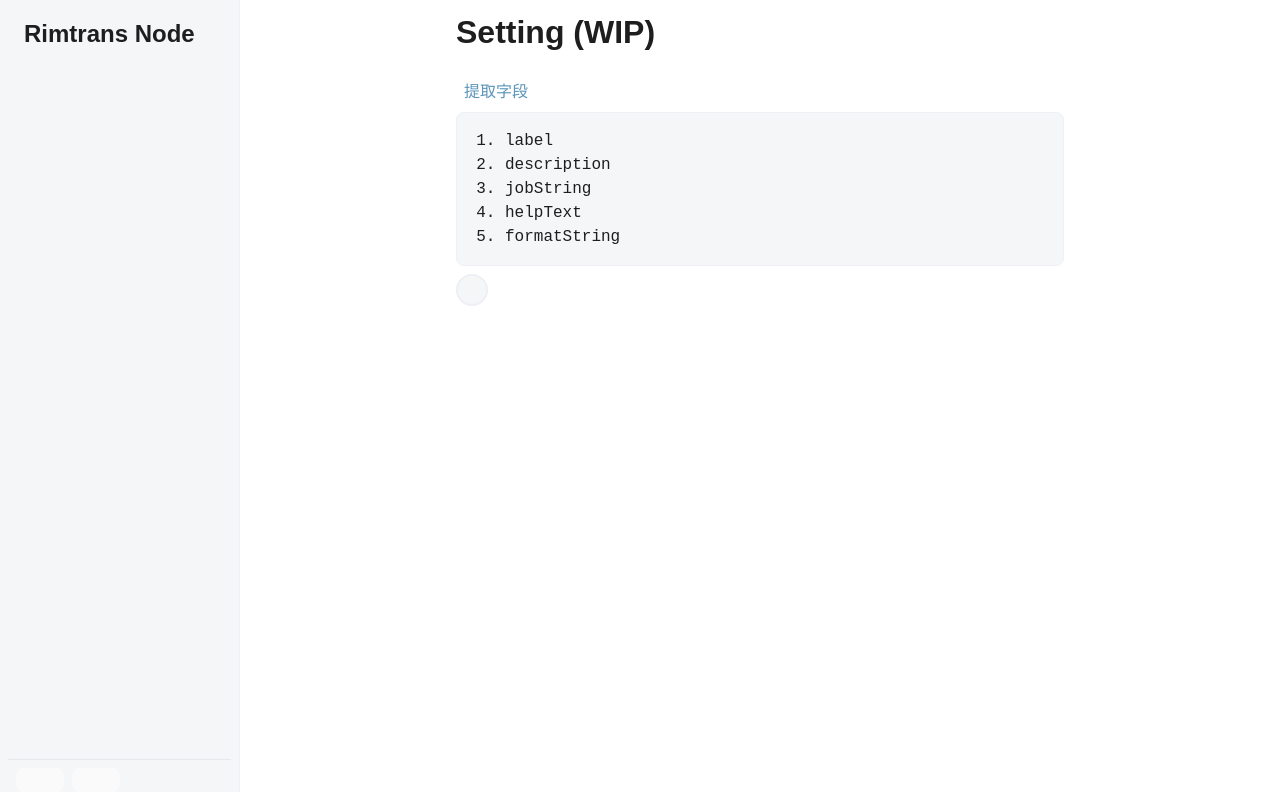
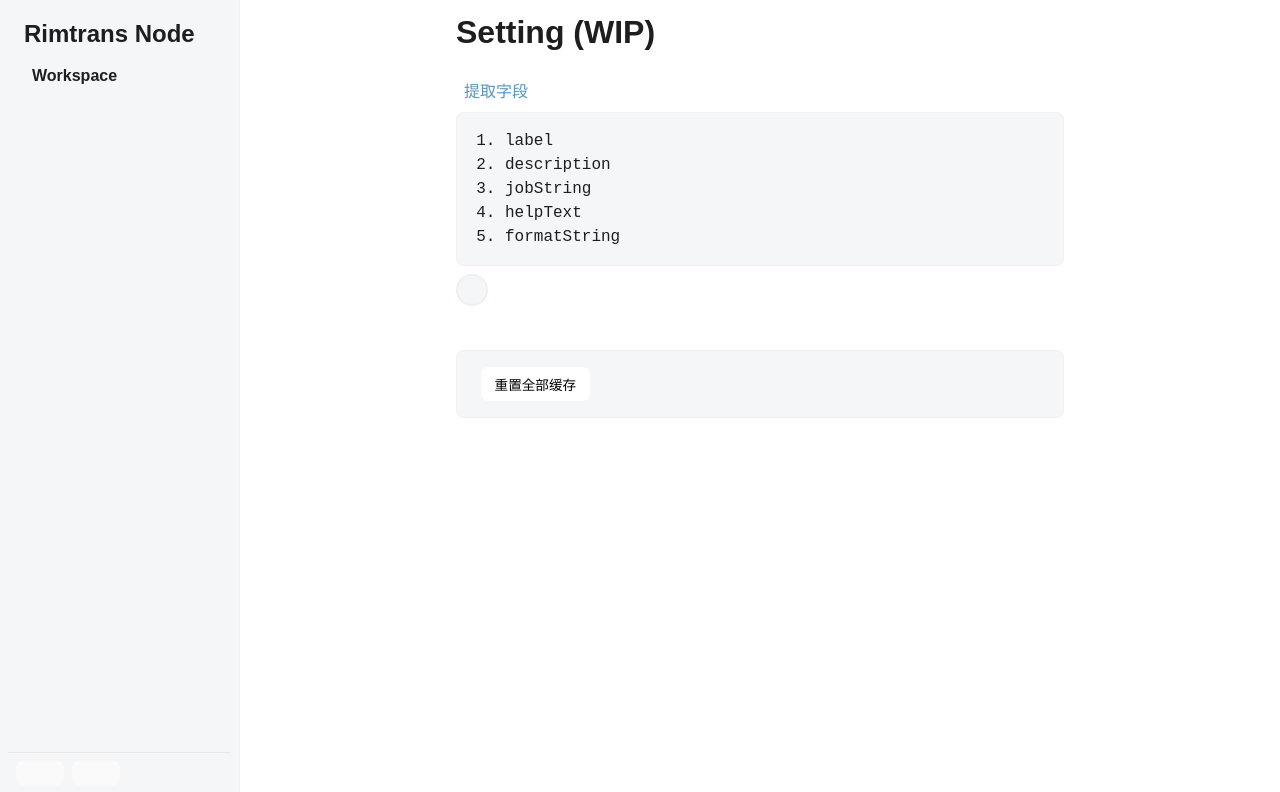
Before and after one commit to realloon/rimtrans-node, a Vue app: page /setting in a window 1280 px wide. Shown: the top 792 px of the page. Built offline with nearby package versions, Linux system fonts and the light colour scheme; a small style sheet from the web is missing.

Commit message:
Add clear browser cache function and adjust style.

```diff
--- a/package.json
+++ b/package.json
@@ -1,6 +1,6 @@
 {
   "name": "rimtrans-node",
-  "version": "0.9.8",
+  "version": "0.9.9",
   "private": true,
   "type": "module",
   "scripts": {
--- a/src/assets/styles/base.css
+++ b/src/assets/styles/base.css
@@ -20,16 +20,6 @@ body {
   margin: 0;
 }
 
-h1,
-h2,
-h3,
-h4,
-h5,
-h6,
-p {
-  font-size: 1rem;
-  margin: 0;
-}
 
 a {
   color: inherit;
--- a/src/assets/styles/components.css
+++ b/src/assets/styles/components.css
@@ -1,3 +1,10 @@
+.v-stack {
+  display: flex;
+  flex-direction: column;
+  align-items: flex-start;
+  gap: 1rem;
+}
+
 .card {
   border: 1px solid var(--light-border);
   padding: 16px 24px;
--- a/src/assets/styles/main.css
+++ b/src/assets/styles/main.css
@@ -52,3 +52,26 @@ main {
     line-height: 1;
   }
 }
+
+h1,
+h2,
+h3,
+h4,
+h5,
+h6,
+p {
+  font-size: 1rem;
+  margin: 0;
+
+  &.warn {
+    color: var(--warn);
+  }
+}
+
+fieldset {
+  display: flex;
+  flex-direction: column;
+  padding: 0;
+  border: 0;
+  margin: 0;
+}
--- a/src/components/AppAside/AppNav.vue
+++ b/src/components/AppAside/AppNav.vue
@@ -1,17 +1,21 @@
 <script setup lang="ts">
+import { computed } from 'vue'
 import SubNav from './SubNav.vue'
 import { Icon, IconLabel } from '../'
 import { useProjectStore } from '@/stores/project'
 const project = useProjectStore()
+
+const text = computed(() => project.about.name || 'Workspace')
 </script>
 
 <template>
-  <nav class="menu" v-show="project.hasProject ">
+  <nav class="menu">
     <router-link class="project-wrapper" to="/">
       <Icon type="project" />
-      <span class="project-name">{{ project.about.name }}</span>
+      <span class="project-name">{{ text }}</span>
     </router-link>
 
+    <div v-show="project.hasProject">
       <section>
         <RouterLink to="/defs" class="defs">
           <icon-label icon="read" text="Defs" />
@@ -30,6 +34,7 @@ const project = useProjectStore()
           <icon-label icon="export" text="Export" />
         </RouterLink>
       </section>
+    </div>
   </nav>
 </template>
 
--- a/src/components/AppAside/ToolBar.vue
+++ b/src/components/AppAside/ToolBar.vue
@@ -26,6 +26,7 @@ button {
   border: 0;
   width: 48px;
   height: 24px;
+  padding: 0;
   border-radius: 8px;
   cursor: pointer;
   background-color: var(--page);
--- a/src/components/EditList.vue
+++ b/src/components/EditList.vue
@@ -47,13 +47,7 @@ const remove = (source: string) => {
 </template>
 
 <style scoped>
-fieldset {
-  display: flex;
-  flex-direction: column;
-  padding: 0;
-  border: 0;
-  margin: 0;
-}
+
 
 legend {
   color: var(--theme);
--- a/src/stores/project.ts
+++ b/src/stores/project.ts
@@ -36,7 +36,11 @@ export const useProjectStore = defineStore('project', () => {
 
   const $reset = () => {
     defs.length = 0
-    indexedDB.clearAll()
+    Object.assign(about, defaultAbout)
+    cover.value = null
+    storage[PROJECT] = null
+
+    // indexedDB.clearAll()
   }
 
   const update = ({
@@ -67,5 +71,14 @@ export const useProjectStore = defineStore('project', () => {
     }, 600)
   )
 
-  return { defs, about, cover, coverUrl, categories, hasProject, update }
+  return {
+    defs,
+    about,
+    cover,
+    coverUrl,
+    categories,
+    hasProject,
+    $reset,
+    update,
+  }
 })
--- a/src/views/setting/SettingView.vue
+++ b/src/views/setting/SettingView.vue
@@ -1,7 +1,15 @@
 <script setup lang="ts">
-import {EditList} from '@/components'
+import { EditList } from '@/components'
 import { useSettingStore } from '@/stores/setting'
+import { useProjectStore } from '@/stores/project'
 const setting = useSettingStore()
+const project = useProjectStore()
+
+const resetCache = () => {
+  if (!confirm('这将清空浏览器保存的全部本地数据！')) return
+
+  project.$reset()
+}
 </script>
 
 <template>
@@ -15,6 +23,10 @@ const setting = useSettingStore()
         orderly
       />
     </form>
+
+    <section class="card">
+      <button @click="resetCache" class="warn">重置全部缓存</button>
+    </section>
   </main>
 </template>
 
```
Lines whose indentation alone changed are shown as unchanged.
